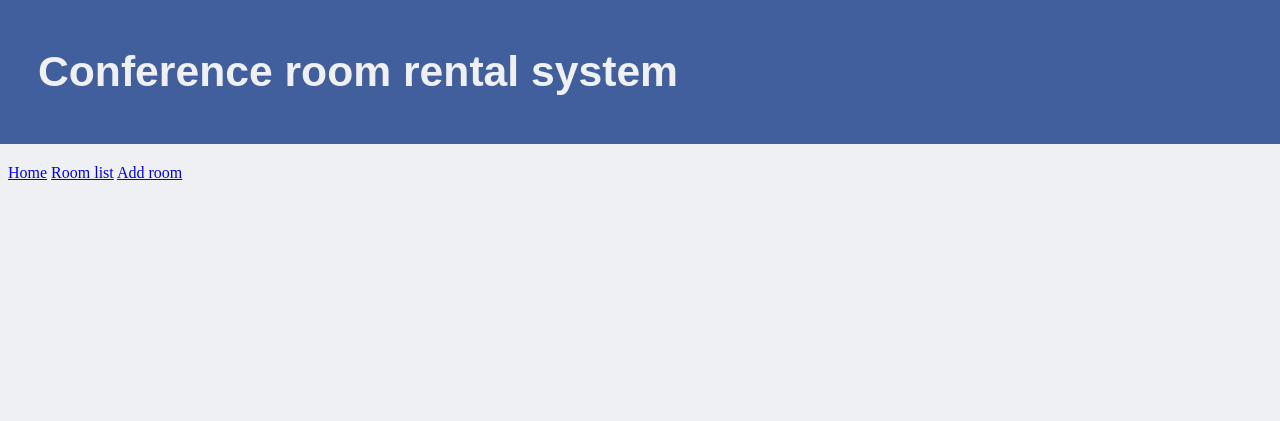
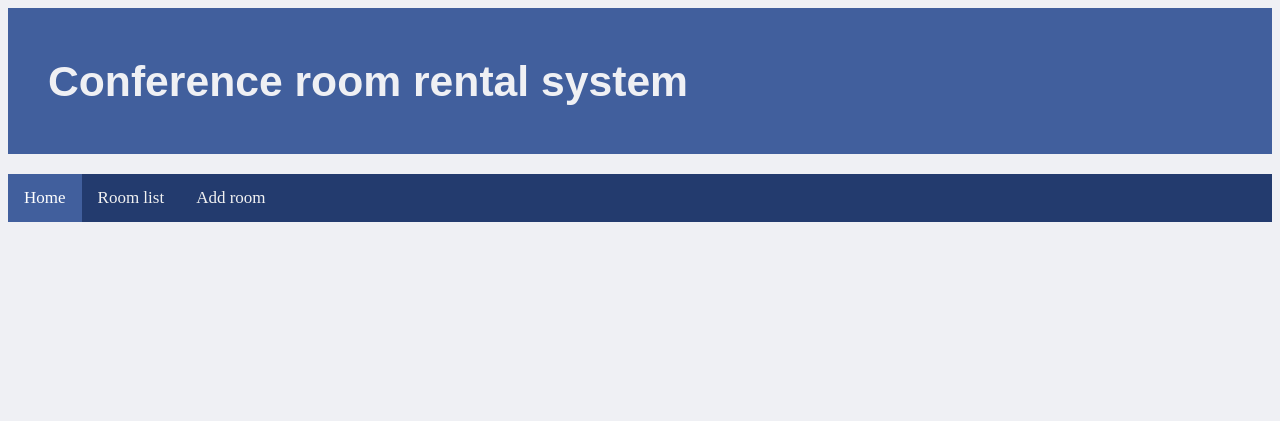
Before and after one commit to saradonin/conference_room_rental, a Django app: page /home/ in a window 1280 px wide. Shown: the top 421 px of the page. Run offline with Django 4.2, Linux system fonts and the light colour scheme.

Commit message:
margin fixed

```diff
--- a/reservations/static/css/style.css
+++ b/reservations/static/css/style.css
@@ -1,3 +1,4 @@
+
 body {
     background: #EFF0F4;
 }
@@ -5,7 +6,7 @@
 
 .page-header {
     background-color: #415F9D;
-    margin: -10px;
+    margin: 0px;
     margin-bottom: 20px;
     padding: 20px 20px 20px 40px;
 }
@@ -20,10 +21,32 @@
     font-family: 'Arial', cursive;
 }
 
-nav {
-    padding: 20px;
-    border-color: #233B6E;
-    font-size: 24px;
+/* Add a black background color to the top navigation */
+.topnav {
+    background-color: #233B6E;
+    overflow: hidden;
+}
+
+/* Style the links inside the navigation bar */
+.topnav a {
+    float: left;
+    color: #f2f2f2;
+    text-align: center;
+    padding: 14px 16px;
+    text-decoration: none;
+    font-size: 17px;
+}
+
+/* color of links on hover */
+.topnav a:hover {
+    background-color: #ddd;
+    color: black;
+}
+
+/* color to the active/current link */
+.topnav a.active {
+    background-color: #415F9D;
+    color: white;
 }
 
 .table {
```
